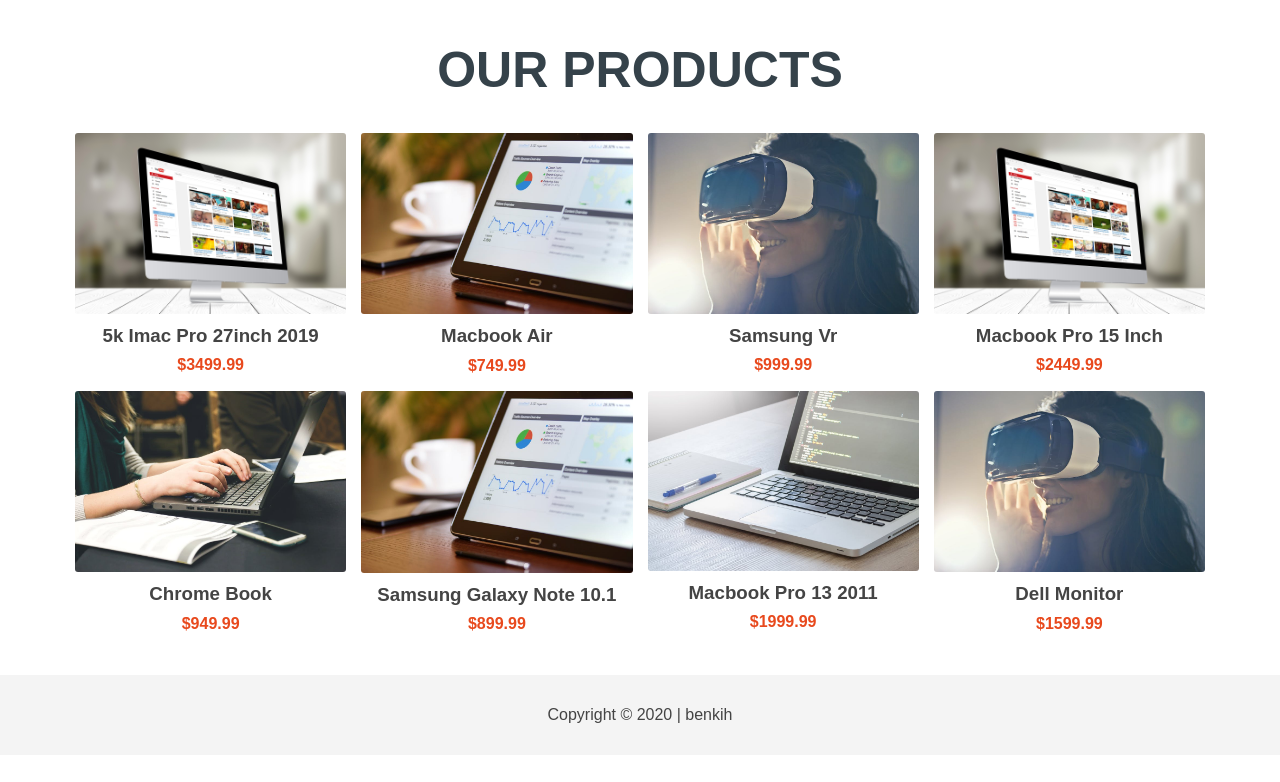
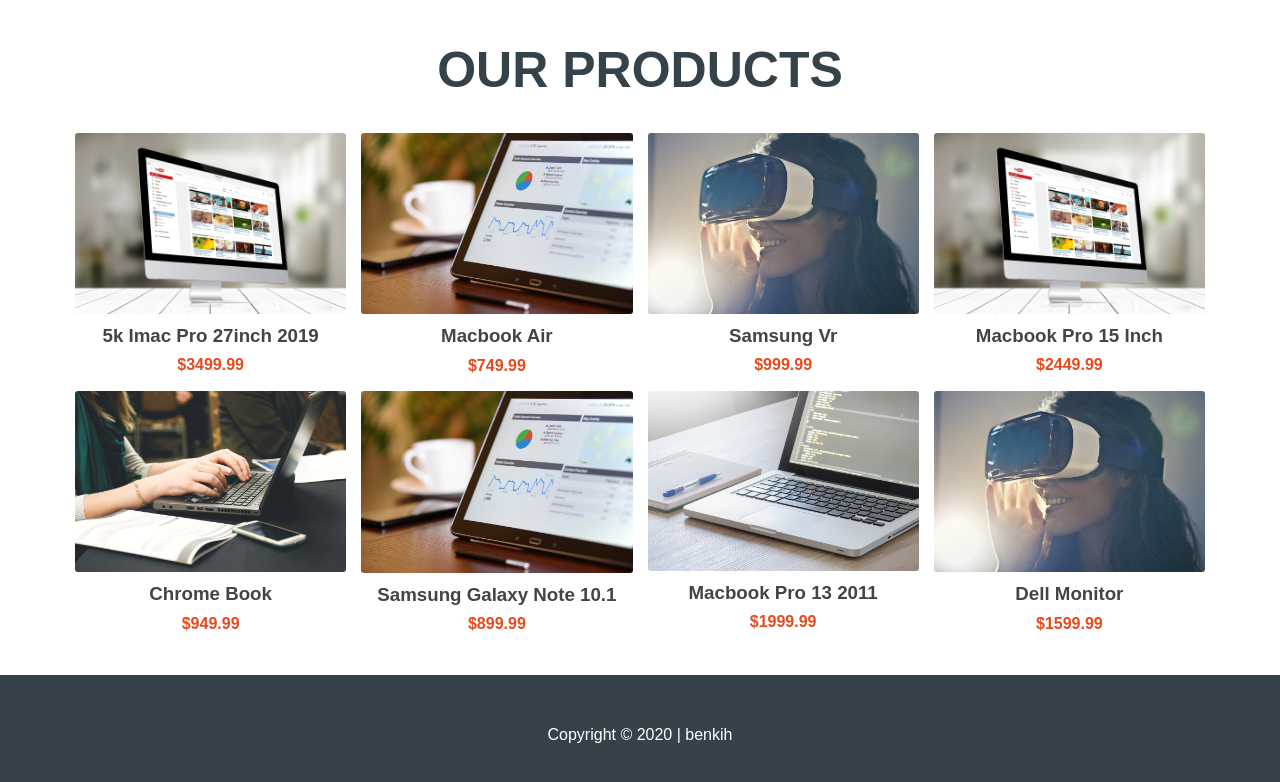
Before and after one commit to peterihimire/benkih-ecommerce, a website: page dist/index.html in a window 1280 px wide. Shown: the part 802-1584 px from the top of the page. Before the commit the page ends 1557 px from the top, so only its background shows below. Drawn offline with Linux system fonts and the light colour scheme.

Commit message:
modified the footer

```diff
--- a/dist/css/style.css
+++ b/dist/css/style.css
@@ -290,6 +290,7 @@
 
 }
 
+
 .menu {
   position: fixed;
   top: 0;
@@ -528,8 +529,9 @@
   display: flex;
   align-items: center;
   justify-content: center;
-  padding: 3rem;
-  background: var(--mainGrey);
+  padding: 5rem;
+  background: var(--secondaryColor);
+  color: var(--mainWhite);
 
 }
 /* ---------- End of Footer Section ---------- */
--- a/dist/js/app.js
+++ b/dist/js/app.js
@@ -18,6 +18,7 @@
 let products = [];
 let cart = [];
 let buttonsDOM = [];
+
 
 
 
@@ -140,6 +141,7 @@
 
 }
 
+// adds individual item to the cart
 const addCartItem = (item) => {
   console.log(item)
   const div = document.createElement('div');
@@ -253,7 +255,7 @@
 
 
 
-
+//functions for menu and menu overlay
 
 const showMenu = () => {
   menuOverlay.classList.add('transparentBcg');
```
Also changed, not shown: dist/index.html (+1 -1 lines).
